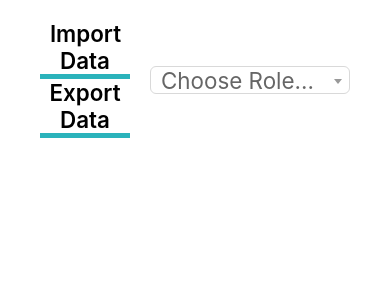
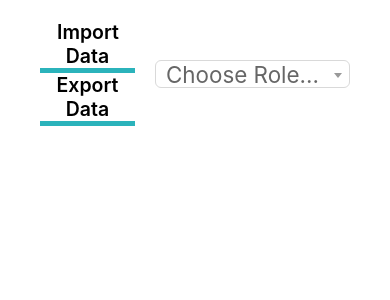
Before and after one commit to Omabytes/progression-visualiser, a React (Create React App) app: page / in a window 390 px wide. Shown: the top 300 px of the page. Built offline with nearby package versions, Linux system fonts and the light colour scheme.

Commit message:
More responsive header CSS and removed some superfluous lines

```diff
--- a/src/App.css
+++ b/src/App.css
@@ -38,6 +38,12 @@ div {
   width: fit-content;
 }
 
+@media only screen and (max-width: 400px) {
+  .file-handlers {
+    font-size: 5vw;
+  }
+}
+
 .importer {
   height: 1px;
   width: 1px;
@@ -65,7 +71,13 @@ div {
 }
 
 .rc-select {
-  width: 200px;
+  width: 300px;
+}
+
+@media only screen and (max-width: 500px) {
+  .rc-select {
+    width: 50vw;
+  }
 }
 
 .rc-slider {
@@ -81,8 +93,6 @@ div {
 }
 
 .selector-container {
-  display: flex;
-  margin-left:auto;
   margin-right: 40px;
 }
 
```
